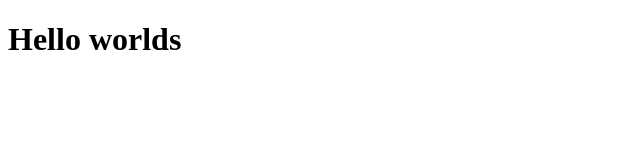
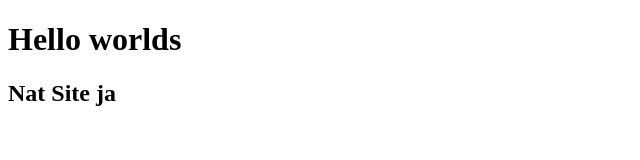
Before and after one commit to Waserate/Test-Grid, a plain HTML site: page index.html in a window 1280 px wide. Shown: the whole page, without its empty margins (0-640 px from the left). Drawn offline with Linux system fonts and the light colour scheme.

Commit message:
เพิ่ม H2
มีการเพิ่ม ชื่อเว็บ

```diff
--- a/index.html
+++ b/index.html
@@ -5,4 +5,5 @@
 </head>
 <body>
     <h1>Hello worlds</h1>
+    <h2> Nat Site ja</h2>
 </body>
```
